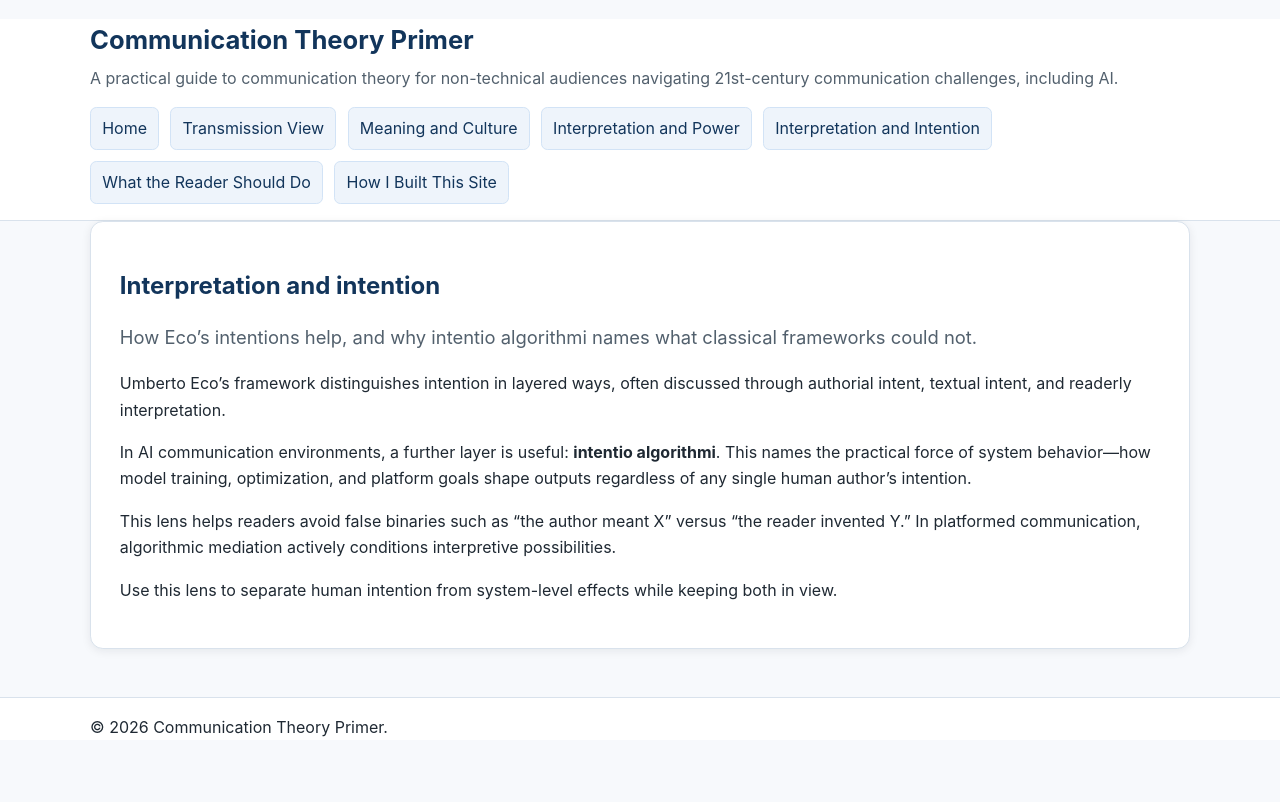
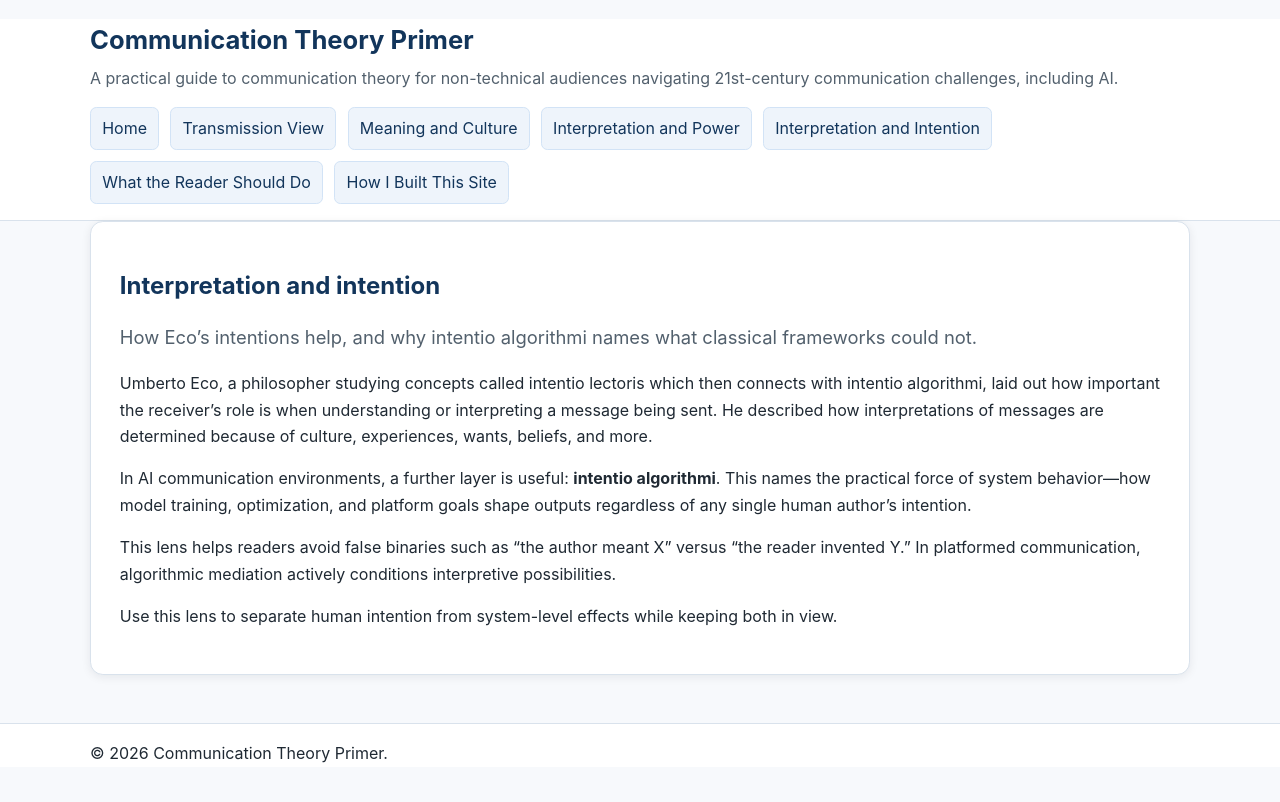
Before and after one commit to annaolszowy27/comm-primer, a Jekyll site: the page built from pages/interpretation-and-intention.md, in a window 1280 px wide. Shown: the top 802 px of the page. Built offline with Jekyll 4.4.1, drawn with Linux system fonts in a browser that asks for light colours.

Commit message:
Update interpretation-and-intention.md

```diff
--- a/pages/interpretation-and-intention.md
+++ b/pages/interpretation-and-intention.md
@@ -4,7 +4,8 @@ lead: "How Eco’s intentions help, and why intentio algorithmi names what class
 permalink: /pages/interpretation-and-intention/
 ---
 
-Umberto Eco’s framework distinguishes intention in layered ways, often discussed through authorial intent, textual intent, and readerly interpretation.
+Umberto Eco, a philosopher studying concepts called intentio lectoris which then connects with intentio algorithmi, laid out how important the receiver’s role is when understanding or interpreting a message being sent. He described how interpretations of messages are determined because of culture, experiences, wants, beliefs, and more.
+
 
 In AI communication environments, a further layer is useful: **intentio algorithmi**. This names the practical force of system behavior—how model training, optimization, and platform goals shape outputs regardless of any single human author’s intention.
 
```
